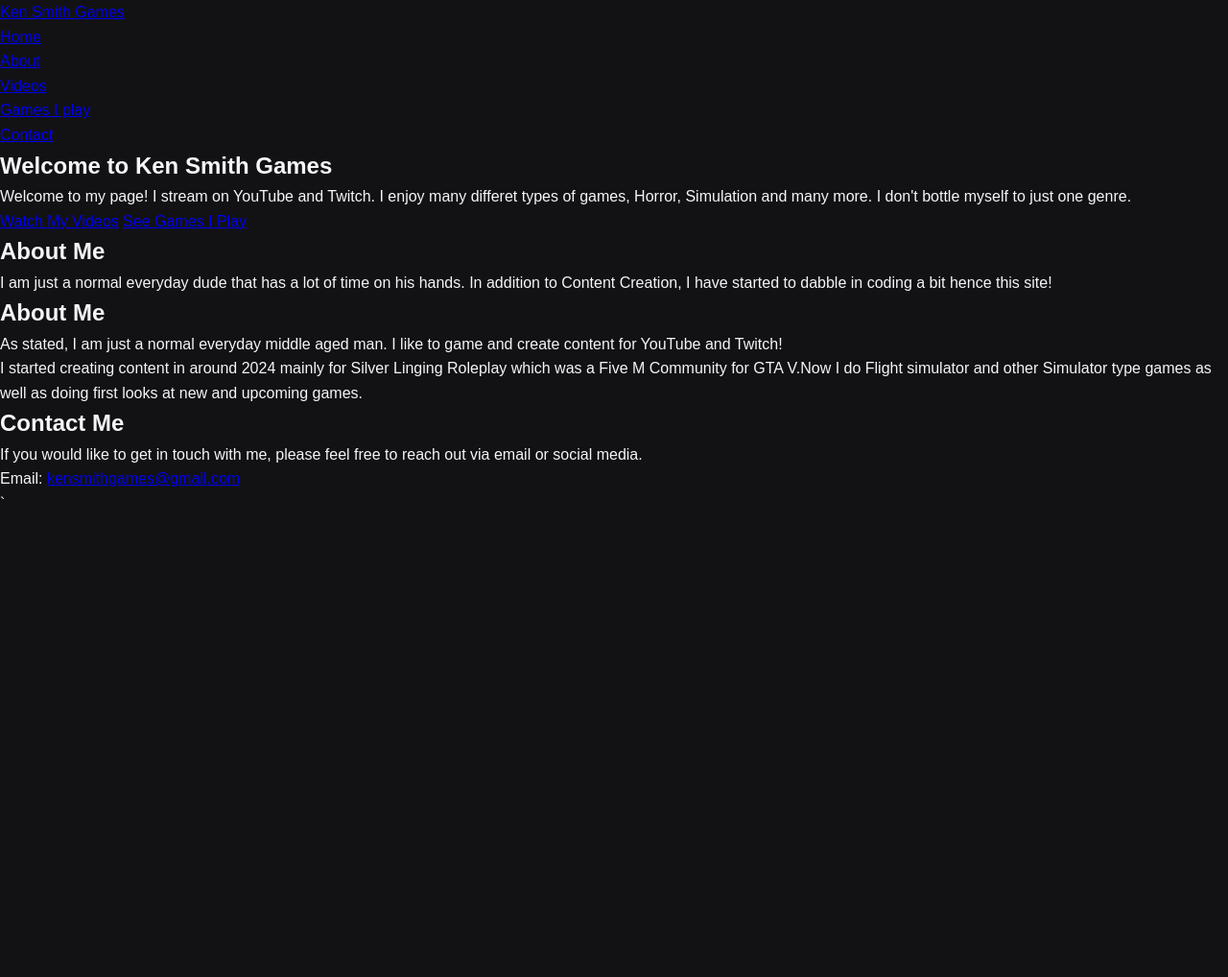
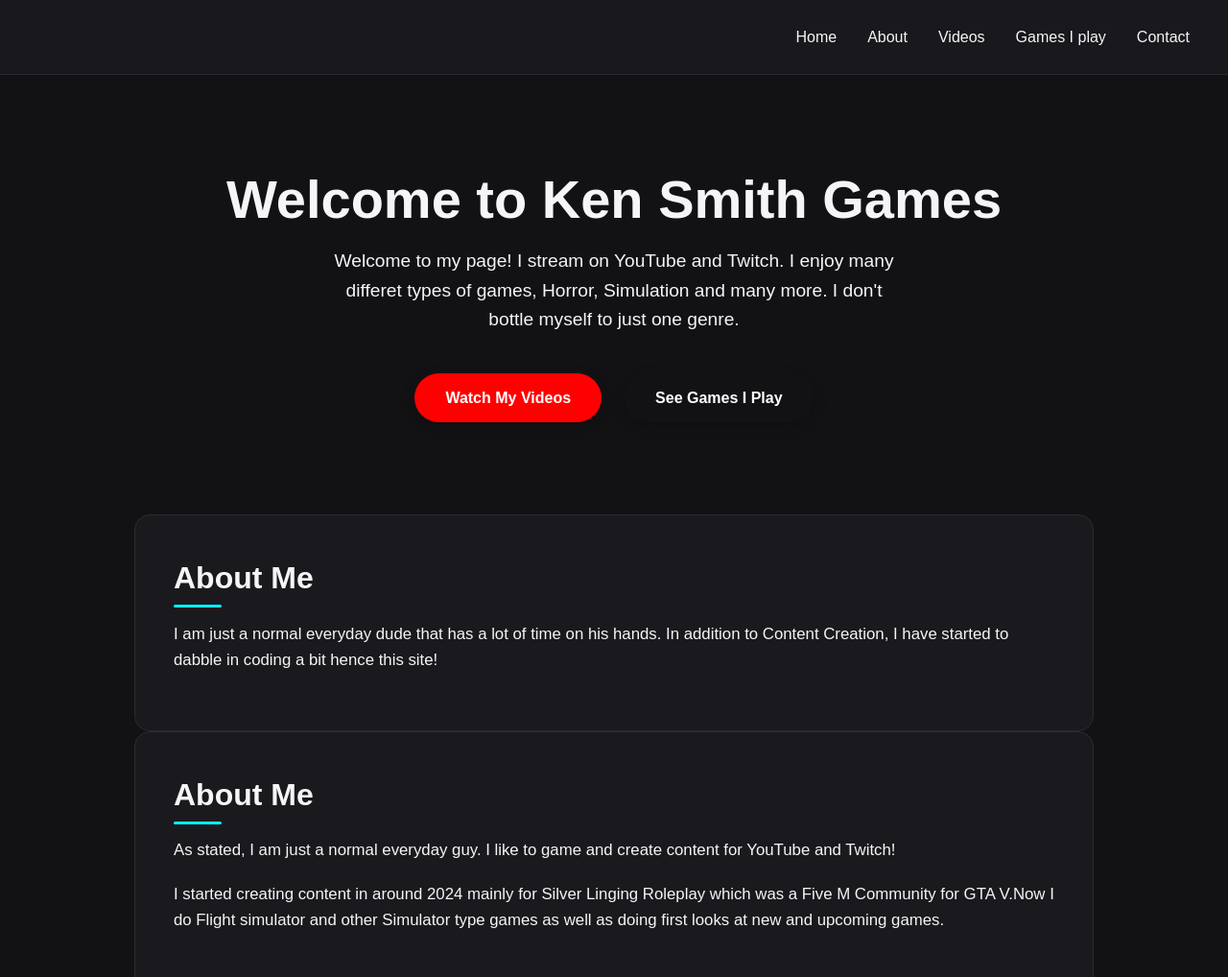
Before and after one commit to khsmith31/personal_website, a plain HTML site: page index.html in a window 1280 px wide. Shown: the top 1018 px of the page at 96% size. Before the commit the page ends 800 px from the top, so only its background shows below. Drawn offline with Linux system fonts and the light colour scheme.

Commit message:
refactor about and contact sections for clarity and consistency

```diff
--- a/index.html
+++ b/index.html
@@ -41,7 +41,7 @@
 
 <section id="about" class="about-section">
     <h2>About Me</h2>
-    <p>As stated, I am just a normal everyday middle aged man. I like to game and create content for YouTube and Twitch!</p>
+    <p>As stated, I am just a normal everyday guy. I like to game and create content for YouTube and Twitch!</p>
     <p> I started creating content in around 2024 mainly for Silver Linging Roleplay which was a Five M Community for GTA V.Now I do Flight simulator and other Simulator type games as well as doing first looks at new and upcoming games.</p>
 </div>
 
@@ -52,7 +52,7 @@
 
 <section id="contact" class="contact-section">
     <h2>Contact Me</h2>
-    <p>If you would like to get in touch with me, please feel free to reach out via email or social media.</p>
+    <p>If you would like to get in touch with me, please feel free to reach out via email.</p>
     <ul>
         <li>Email: <a href="mailto:kensmithgames@gmail.com">kensmithgames@gmail.com</a></li>`
 
--- a/style.css
+++ b/style.css
@@ -23,4 +23,204 @@ body {
     padding-bottom: 60px;
 }
 
-/* Stopped here*/
+a {
+    text-decoration: none;
+    color: inherit;
+    transition: all 0.3s ease;
+}
+
+/* Navigation Header */
+header {
+    background-color: rgba(26,26,30,0.95);
+    position: sticky;
+    top: 0;
+    z-index: 100;
+    border-bottom: 1px solid #2a2a30;
+    backdrop-filter: blur(10px);
+}
+
+nav {
+    display: flex;
+    justify-content: space-between;
+    align-items: center;
+    max-width: 1200px;
+    margin: 0 auto;
+    padding: 1.2rem 2rem;
+}
+
+nav .logo a {
+    font-size: 1.5rem;
+    font-weight: 800;
+    letter-spacing: 1px;
+    background: linear-gradient(45deg, var(--primary-purple), var(--primary-red));
+    -webkit-background-clip: text;
+    -webkit-text-fill-color: transparent;
+}
+
+nav ul {
+    display: flex;
+    list-style: none;
+    gap: 2rem;
+}
+
+nav ul li a {
+    font-weight: 500;
+    color: var(--text-muted);
+}
+
+nav ul li a:hover {
+    color: var(--text-main);
+    text-shadow: 0 0 10px rgba(255, 255, 255, 0.3);
+}
+
+/* Main Layout */
+main {
+    max-width: 1000px;
+    margin: 0 auto;
+    padding: 0 2rem;
+}
+
+/* Hero Section */
+.hero {
+    text-align: center;
+    padding: 6rem 1rem;
+    display: flex;
+    flex-direction: column;
+    align-items: center;
+    justify-content: center;
+}
+
+
+.hero h1 {
+    font-size: 3.5rem;
+    margin-bottom: 1rem;
+    font-weight: 800;
+    line-height: 1.2;
+}
+
+.hero p {
+    font-size: 1.2rem;
+    color: var(--text-muted);
+    max-width: 600px;
+    margin-bottom: 2.5rem;
+
+}
+
+.hero-buttons {
+    display: flex;
+    gap: 1.5rem;
+    flex-wrap: wrap;
+    justify-content: center;
+}
+
+/*Streaming Buttons */
+.btn {
+    padding: 0.8rem 2rem;
+    border-radius: 50px;
+    font-weight: 600;
+    font-size: 1rem;
+    display: inline-block;
+    box-shadow: 0 4px 15px rgba(0, 0, 0, 0.2);
+}
+
+.hero-buttons .btn:nth-child(1) {
+    background-color: var(--primary-red);
+    color: #fff;
+}
+
+.hero-buttons .btn:nth-child(1):hover {
+    background-color: #cc0000;
+    transform: translateY(-3px);
+    box-shadow: 0 6px 20px rgba(0, 0, 0, 0.4);
+}
+
+.hero-buttons .btn:nth-child(2) {
+    background-color: var(--primary-purple);
+    color: #fff;
+}
+
+.hero-buttons .btn:nth-child(2):hover {
+    background-color: #772ce8;
+    transform: translateY(-3px);
+    box-shadow: 0 6px 20px rgba(145, 70, 255, 0.4);
+}
+
+/* Content Secions (About & Contact) */
+.about-section, .contact-section {
+    background-color: var(--bg-card);
+    border-radius: 16px;
+    padding: 2.5rem;
+    border: 1px solid #2a2a30;
+}
+
+h2 {
+    font-size: 2rem;
+    margin-bottom: 1.2rem;
+    position: relative;
+    display: inline-block;
+}
+
+h2::after {
+    content: '';
+    position: absolute;
+    left: 0;
+    bottom: -5px;
+    width: 50px;
+    height: 3px;
+    background-color: var(--accent);
+    border-radius: 2px;
+}
+
+p {
+    margin-bottom: 1.2rem;
+    color: var(--text-muted);
+    font-size: 1.05rem;
+}
+
+/*Contact List*/
+.contact-section ul {
+    list-style: none;
+    margin-top: 1rem;
+}
+
+.contact-section ul li {
+   font-size: 1.1rem;
+}
+
+.contact-section ul li a {
+    color: var(--accent);
+    font-weight: 500;
+}
+
+.contact-section ul li a:hover {
+    text-decoration: underline;
+    opacity: 0.9;
+}
+
+/*Responsive Adjustments*/
+@media (max-width: 768px) {
+    nav {
+        flex-direction: column;
+        gap: 1rem;
+    }
+
+   nav ul {
+     gap: 1.2rem;
+     flex-wrap: wrap;
+     justify-content: center;
+    }
+
+    .hero h1 {
+        font-size: 2.5rem;
+    }
+
+    .hero-buttons {
+        flex-direction: column;
+        width: 100%;
+        max-width: 300px;
+    }
+
+    .btn {
+        text-align: center;
+        width: 100%;
+    }
```
